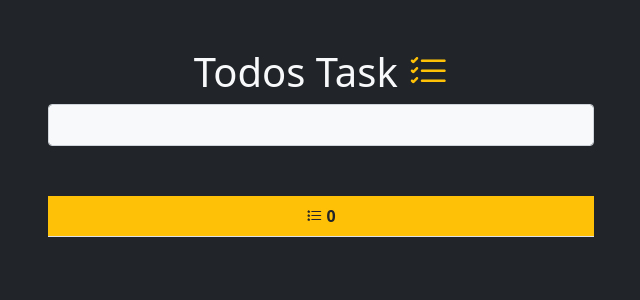
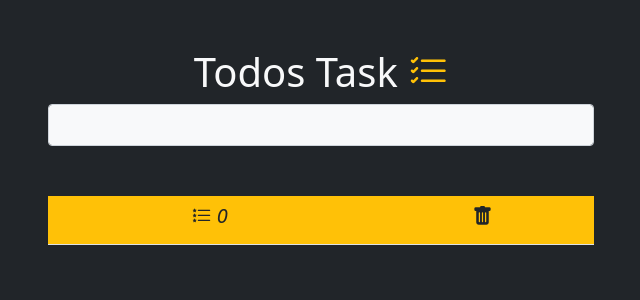
Before and after one commit to AlfredoMarcelo/todolisttask, a React (Create React App) app: page / in a window 1280 px wide. Shown: the top 300 px of the page, without its empty margins (319-959 px from the left). Built offline with nearby package versions, Linux system fonts and the light colour scheme.

Commit message:
se agrega boton limpiar con funcion de vaciar el setter de setLibros

```diff
--- a/src/App.jsx
+++ b/src/App.jsx
@@ -16,9 +16,13 @@ function App() {
     =e.target.value)
   }
 
-  const eliminar =(item)=>{
-    const nuevoLibro = libros.filter((user)=>user !== item)
+  const eliminar =(item,i)=>{
+    const nuevoLibro = libros.filter((user,index)=>index !== i)
     setLibros(nuevoLibro)
+  }
+
+  const vaciarAgenda = ()=>{
+    setLibros([])
   }
 
   const agendaTotal = libros.length;
@@ -46,14 +50,18 @@ function App() {
                 <thead></thead>
                 <tbody>
                 { libros.map((item,i)=>
-                  <tr key={i}>
+                  <tr className="py-3" key={i}>
                     <td  className="text-light">{item}</td>
-                    <th><i type="button" className="bi bi-x-circle text-warning" onClick={()=>eliminar(item)}></i></th>
+                    <th><i type="button" className="bi bi-x-circle text-warning" onClick={()=>eliminar(item,i)}></i></th>
                   </tr>
                 )}
                   <tr>
-                  <td className="text-dark bg-warning fw-bold"><i className="bi bi-list-stars"></i>  {agendaTotal}</td>
+                  <td className="text-dark bg-warning fw-bold "><i className="bi bi-list-stars h5"> {agendaTotal}</i> </td>
+                  <th className="text-dark bg-warning fw-bold"><i className="bi bi-trash-fill h5" type="button" onClick={()=>vaciarAgenda()}></i></th>
+
                   </tr>
+
+
                 </tbody>
               </table>
             </div>
```
